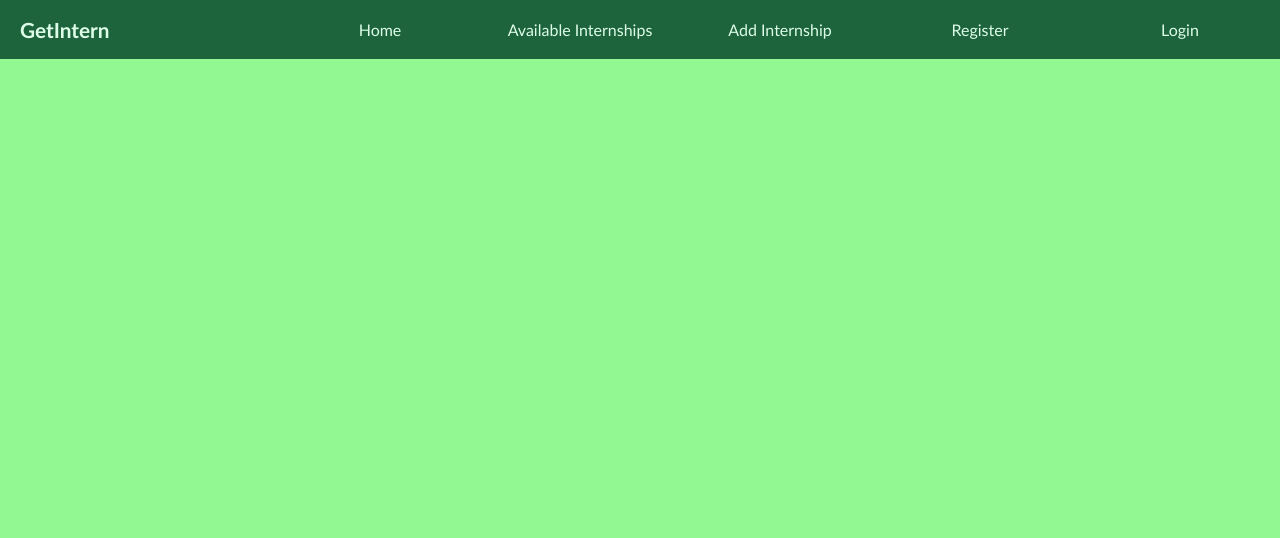
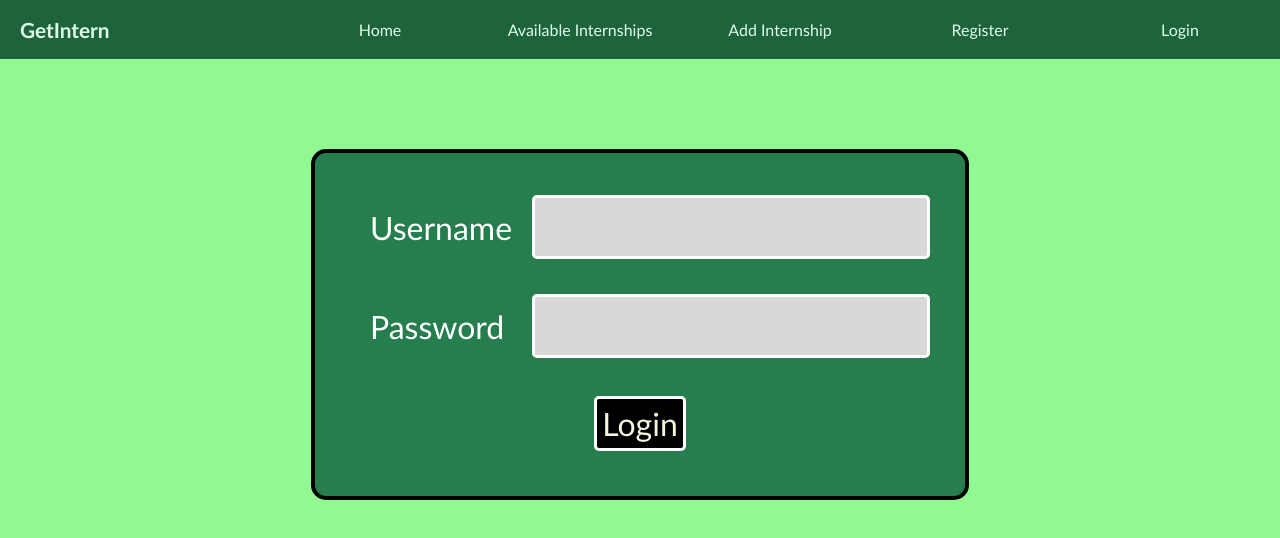
Before and after one commit to Shivamagr1812/GetInt, a React (Create React App) app in the folder client/: page /login in a window 1280 px wide. Shown: the top 538 px of the page. Built offline with nearby package versions, Linux system fonts and the light colour scheme.

Commit message:
login page added

```diff
--- a/client/src/Login.js
+++ b/client/src/Login.js
@@ -1,7 +1,38 @@
+
+import { useState } from "react";
+import { useNavigate } from "react-router-dom";
 
 const Login=()=>{
+    const [userName,setUserName]=useState("");
+    const [password,setPassword]=useState("");
+
+    const navigate = useNavigate();
+
+    const addToList = () =>{
+        console.log("button working!!")
+        const path=`/`
+        navigate(path)
+    }
+
     return (
-        <div></div>
+        <div className="details">
+            <div className="fields">
+                <div>
+                    <label>Username</label>
+                    <input type="text" value={userName} onChange={(e)=>{
+                        setUserName(e.target.value);
+                    }}/>
+                </div>
+                <div>
+                    <label>Password</label>
+                    <input type="text" value={password} onChange={(e)=>{
+                        setPassword(e.target.value);
+                    }}/>
+                </div>
+            </div>
+
+            <button onClick={addToList}>Login</button>
+        </div>
     );
 }
 
--- a/client/src/Register.js
+++ b/client/src/Register.js
@@ -40,7 +40,7 @@
                 </div>
             </div>
 
-            <button onClick={addToList}>Submit</button>
+            <button onClick={addToList}>Register</button>
         </div>
     );
 }
```
Also changed, not shown: 1 other file (tests, documents, lock files or other folders).
